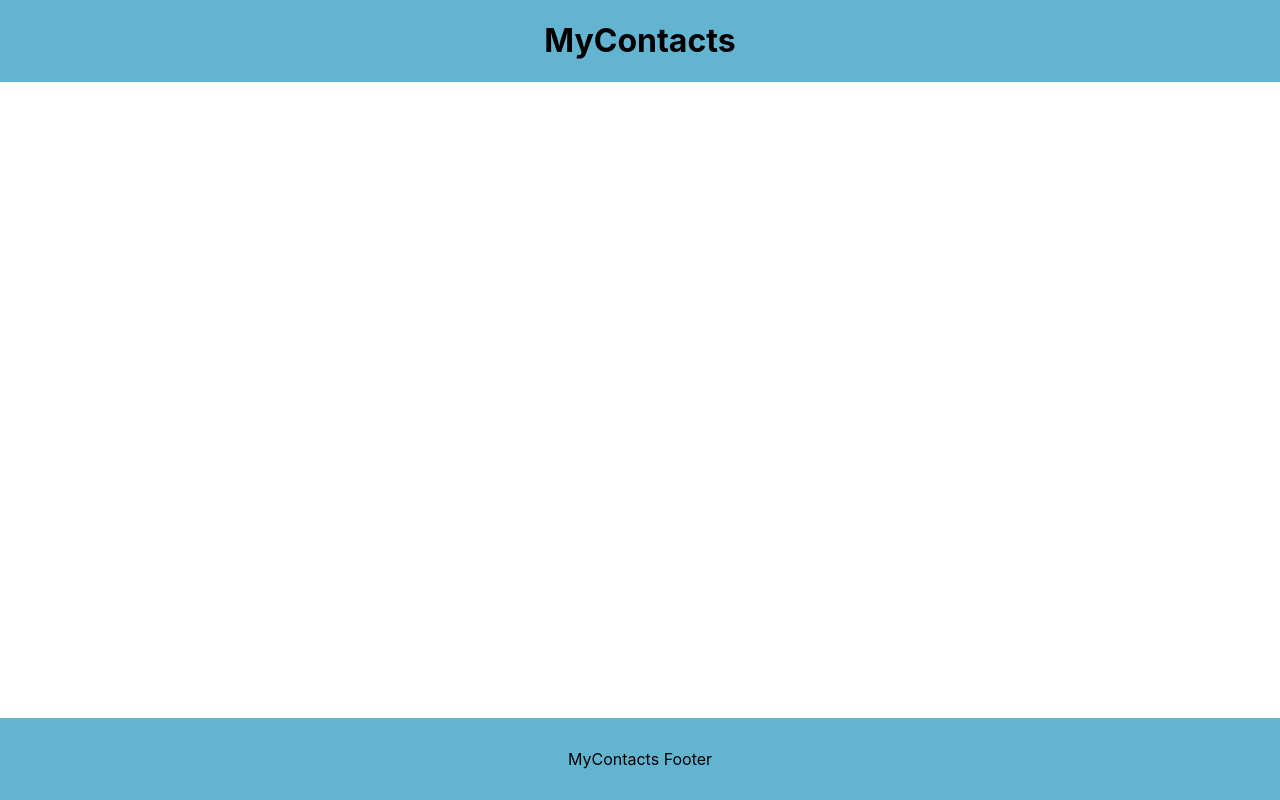
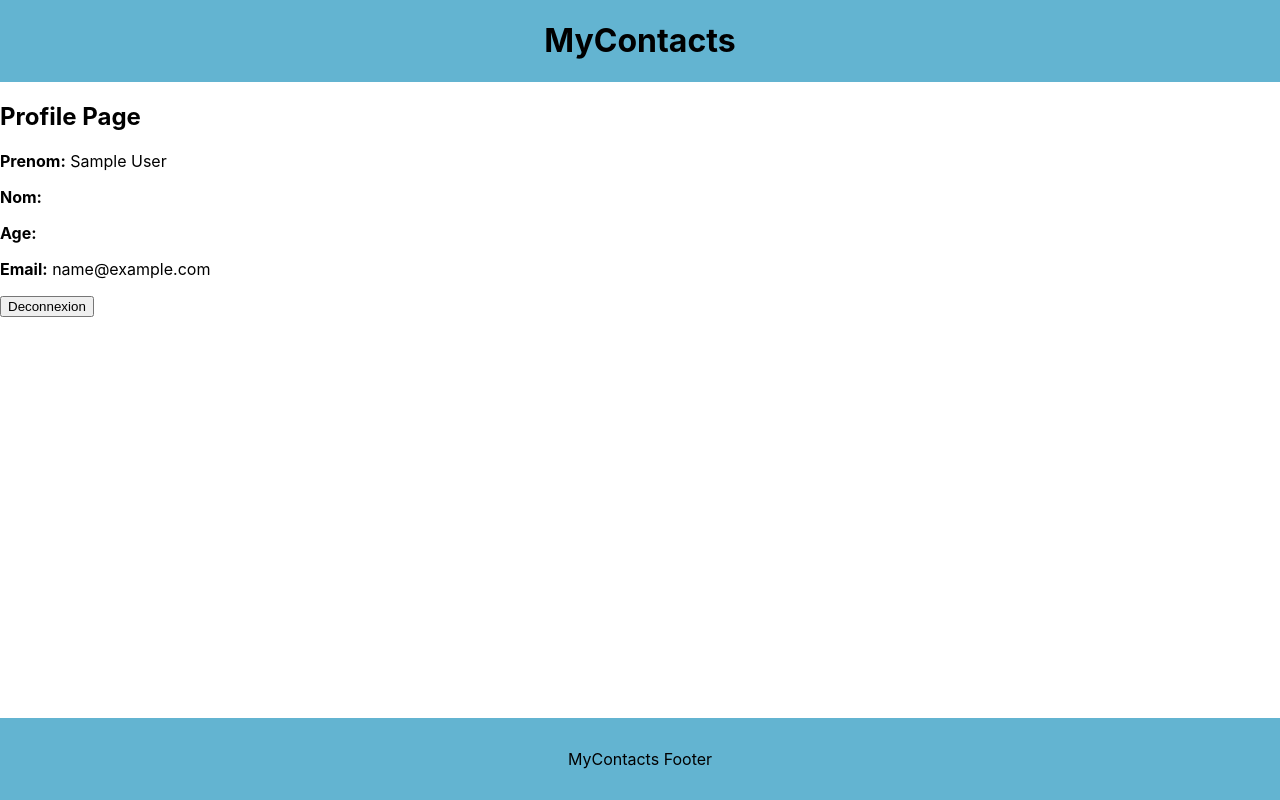
Before and after one commit to PedroGomesFR/MyContacts, a React (Create React App) app in the folder client/: page /profile in a window 1280 px wide. Built offline with nearby package versions, Linux system fonts and the light colour scheme; sample sign-in values are in the browser's storage.

Commit message:
added a profile page and redirection to it

```diff
--- a/client/package.json
+++ b/client/package.json
@@ -36,5 +36,6 @@
       "last 1 firefox version",
       "last 1 safari version"
     ]
-  }
+  },
+  "proxy": "http://localhost:5050"
 }
--- a/client/src/App.js
+++ b/client/src/App.js
@@ -9,28 +9,33 @@ import LoginPage from "./components/LoginPage";
 import RegisterPage from "./components/RegisterPage";
 import Header from "./components/Header";
 import Footer from "./components/Footer";
+import ProfilePage from "./components/ProfilePage";
 import { useState } from "react";
 
 function App() {
-  const [user, setUser] = useState(
-    () => {
-      try {
-        return JSON.parse(localStorage.getItem("user"))
-      } catch {
-        return null
-      }
+  const [user, setUser] = useState(() => {
+    try {
+      return JSON.parse(localStorage.getItem("user"));
+    } catch {
+      return null;
     }
-
-  )
+  });
 
   return (
     <Router>
       <div className="container">
         <Header />
         <Routes>
-          <Route path="/" element={<Navigate to="/login" user={user} setUser={setUser} />} />
+          <Route
+            path="/"
+            element={<Navigate to="/login" user={user} setUser={setUser} />}
+          />
           <Route path="/login" element={<LoginPage />} />
-          <Route path="/register" element={<RegisterPage user={user} setUser={setUser} />} />
+          <Route
+            path="/register"
+            element={<RegisterPage user={user} setUser={setUser} />}
+          />
+          <Route path="/profile" element={<ProfilePage />} />
         </Routes>
       </div>
       <Footer />
--- /dev/null
+++ b/client/src/components/ProfilePage.js
@@ -0,0 +1,52 @@
+import { useNavigate } from "react-router-dom";
+import { useEffect } from "react";
+
+function ProfilePage() {
+  const navigate = useNavigate();
+  const user = JSON.parse(localStorage.getItem("user") || "{}");
+
+  useEffect(() => {
+    if (!user || Object.keys(user).length === 0) {
+      navigate("/login");
+    }
+  }, [user, navigate]);
+
+  if (!user || Object.keys(user).length === 0) {
+    return null;
+  }
+
+  const name = user.name;
+  const fname = user.fname;
+  const age = user.age;
+  const email = user.email;
+  console.log(name, fname, age, email);
+
+  const deconnexion = () => {
+    localStorage.removeItem("user");
+    navigate("/login"); // Redirect to login page
+  };
+
+  return (
+    <div className="profile-container">
+      <h2>Profile Page</h2>
+      <div className="profile-info">
+        <p>
+          <strong>Prenom:</strong> {name}
+        </p>
+        <p>
+          <strong>Nom:</strong> {fname}
+        </p>
+        <p>
+          <strong>Age:</strong> {age}
+        </p>
+        <p>
+          <strong>Email:</strong> {email}
+        </p>
+
+        <button onClick={deconnexion}>Deconnexion</button>
+      </div>
+    </div>
+  );
+}
+
+export default ProfilePage;
--- a/client/src/components/RegisterPage.js
+++ b/client/src/components/RegisterPage.js
@@ -3,14 +3,12 @@ import { useNavigate } from "react-router-dom";
 import Input from "./Input";
 import { useState } from "react";
 
-
-function RegisterPage({user, setUser}) {
-
+function RegisterPage({ user, setUser }) {
   const navigate = useNavigate();
   const [loading, setLoading] = useState(false);
   const [formData, setFormData] = useState({
     name: "",
-    fmane: "",
+    fname: "",
     age: "",
     email: "",
     password: "",
@@ -20,22 +18,20 @@ function RegisterPage({user, setUser}) {
     e.preventDefault();
     setLoading(true);
     try {
-      const response = await fetch("http://localhost:5050/record/addUser", {
+      const response = await fetch("/record/addUser", {
         method: "POST",
         headers: {
           "Content-Type": "application/json",
         },
-        body: JSON.stringify(
-          formData
-        ),
+        body: JSON.stringify(formData),
       });
       const data = await response.json();
       if (!response.ok) {
-        alert("not good")
+        alert("not good");
       } else {
         localStorage.setItem("user", JSON.stringify(data.user));
-        setUser(data.user)
-        navigate('/login')
+        setUser(data.user);
+        navigate("/profile");
       }
     } catch (error) {
     } finally {
@@ -45,21 +41,61 @@ function RegisterPage({user, setUser}) {
 
   const handleChange = (e) => {
     const { name, value } = e.target;
-    setFormData(prev => ({
+    setFormData((prev) => ({
       ...prev,
-      [name]:value
-    }))
-  }
+      [name]: value,
+    }));
+  };
 
   return (
     <div className="register-container">
       <h2>Register</h2>
       <form method="POST">
-        <Input type="text" name="name" placeholder="Prenom" label="Prenom" value={formData.name} require={true} onChange={handleChange} />
-        <Input type="text" name="fname" placeholder="Nom" label="Nom" value={formData.fname} require={true}  onChange={handleChange}/>
-        <Input type="number" name="age" placeholder="Age" label="Age" value={formData.age} require={true} onChange={handleChange}/>
-        <Input type="email" name="email" placeholder="Email" label="Email" value={formData.email} require={true} onChange={handleChange}/>
-        <Input type="password" name="password" placeholder="Password" label="Password" value={formData.password} require={true} onChange={handleChange} />
+        <Input
+          type="text"
+          name="name"
+          placeholder="Prenom"
+          label="Prenom"
+          value={formData.name}
+          require={true}
+          onChange={handleChange}
+        />
+        <Input
+          type="text"
+          name="fname"
+          placeholder="Nom"
+          label="Nom"
+          value={formData.fname}
+          require={true}
+          onChange={handleChange}
+        />
+        <Input
+          type="number"
+          name="age"
+          placeholder="Age"
+          label="Age"
+          value={formData.age}
+          require={true}
+          onChange={handleChange}
+        />
+        <Input
+          type="email"
+          name="email"
+          placeholder="Email"
+          label="Email"
+          value={formData.email}
+          require={true}
+          onChange={handleChange}
+        />
+        <Input
+          type="password"
+          name="password"
+          placeholder="Password"
+          label="Password"
+          value={formData.password}
+          require={true}
+          onChange={handleChange}
+        />
         <button onClick={handleRegiste}>
           {loading ? "loading" : "Resgister"}
         </button>
```
Also changed, not shown: 1 other file (tests, documents, lock files or other folders).
